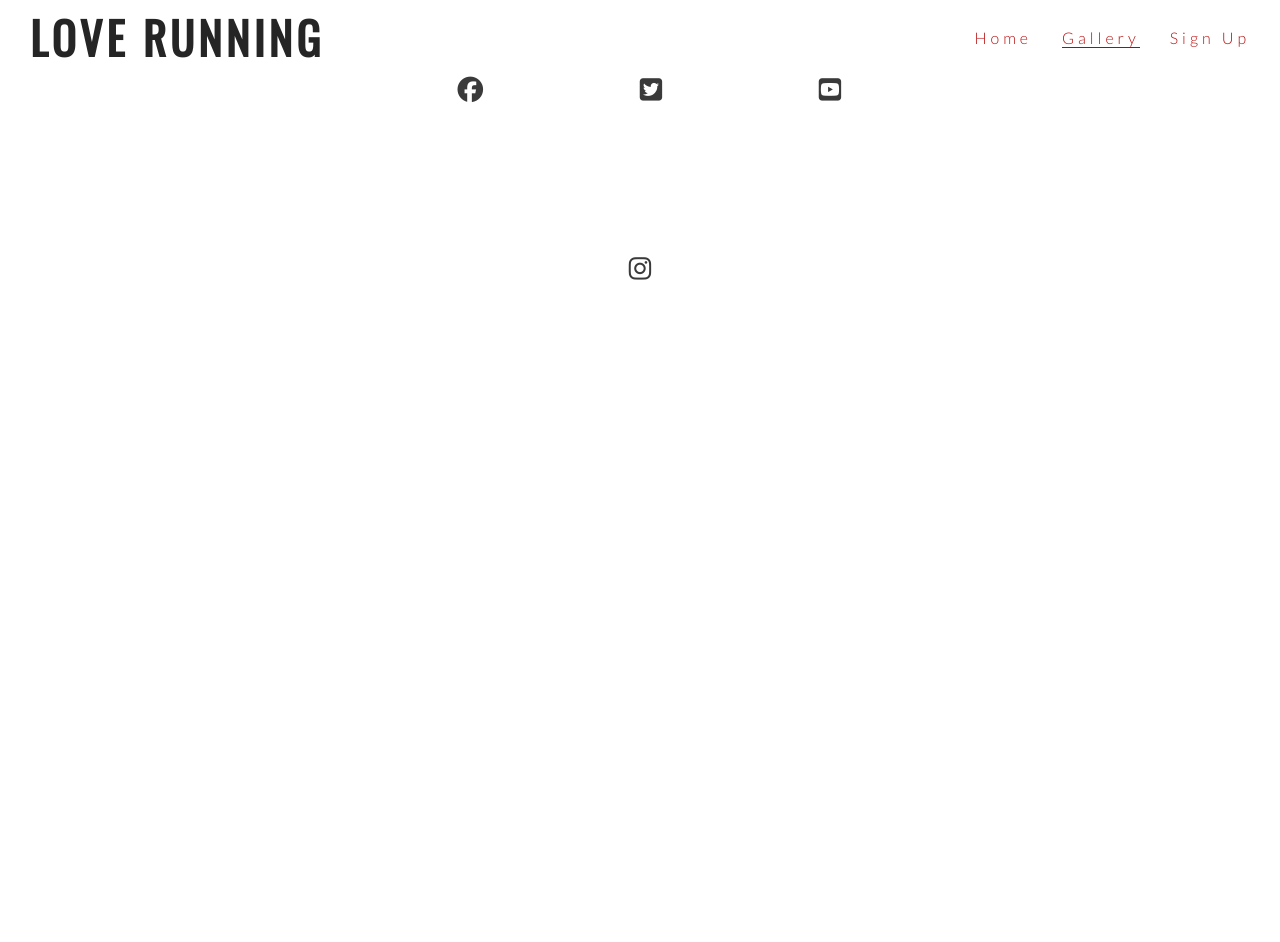
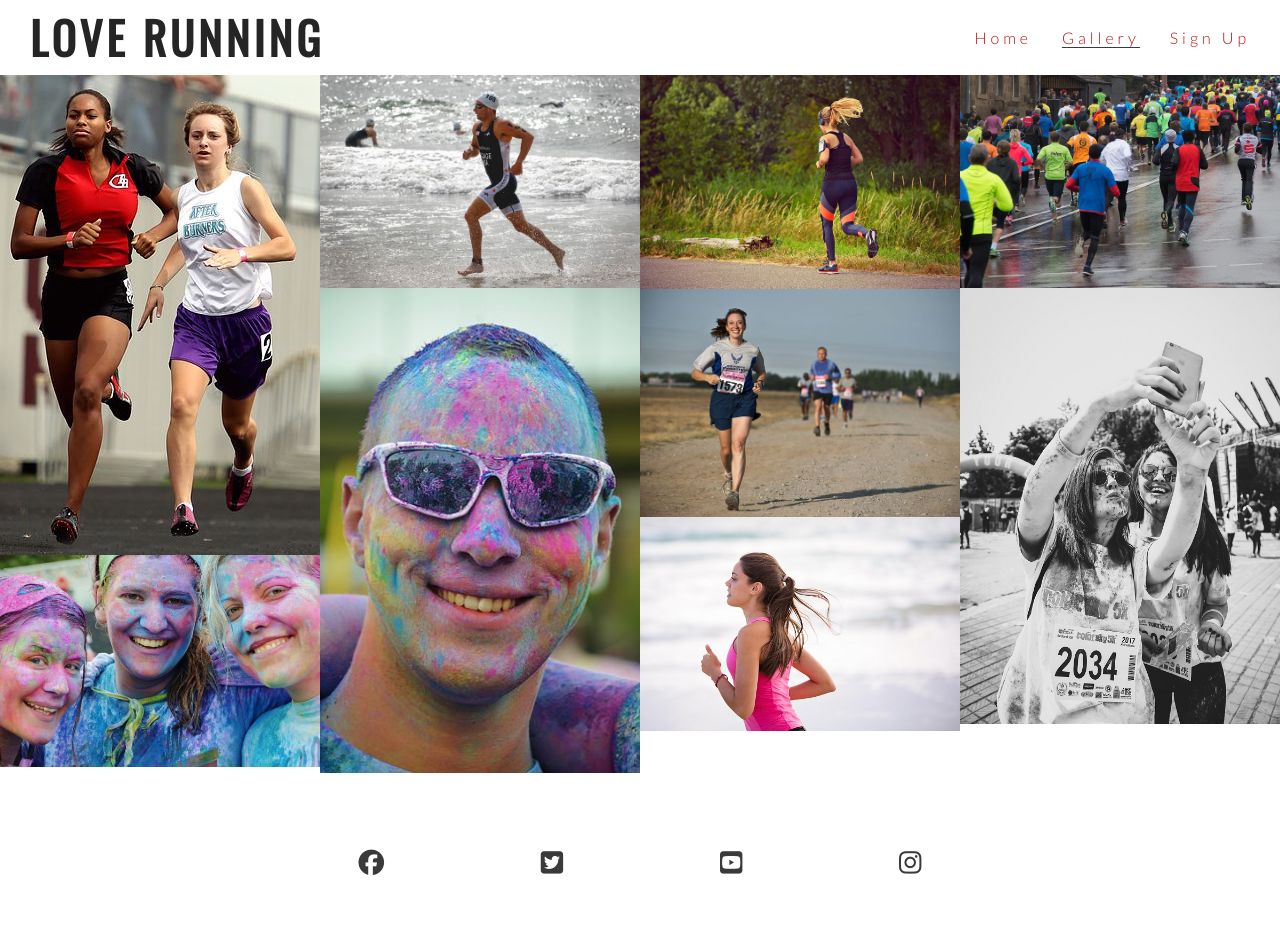
Before and after one commit to ujuadimora-dev/uju-template-repository, a plain HTML site: page gallery.html in a window 1280 px wide. Before the commit the page ends 800 px from the top, so only its background shows below. Drawn offline with nearby package versions, Linux system fonts and the light colour scheme.

Commit message:
add garllery images and masonry styling

```diff
--- a/assets/css/style.css
+++ b/assets/css/style.css
@@ -220,3 +220,15 @@ hr{
    padding: 5%;
    color: #3a3a3a;
  }
+ /*....garllery styling--*/
+
+ #fotos {
+   clear: both;
+   line-height: 0; /*....to remove any horizontal gaps between the fotos--*/
+   column-count: 4;
+   column-gap: 0;
+
+ }
+ #fotos img {
+   width: 100%;
+ }
--- a/gallery.html
+++ b/gallery.html
@@ -31,6 +31,17 @@
         </nav>
 
     </header>
+    <section id="fotos">
+        <img src="/assets/image/athletes.jpg" alt="two athletes running together">
+        <img src="/assets/image/girls.jpg" alt="three girls at the charity running festival">
+        <img src="/assets/image/runner3.jpg" alt="sole male runner jogging on a beach">
+        <img src="/assets/image/man.jpg" alt="man at charity running festival">
+        <img src="/assets/image/runner1.jpg" alt="solo female running throughthe phoenix park">
+        <img src="/assets/image/runner2.jpg" alt="runners completing in marathon">
+        <img src="/assets/image/runner4.jpg" alt="solo female runner jogging through the beach">
+        <img src="/assets/image/running_gang.jpg" alt="large group runners taking part on a Marathon raining day">
+        <img src="/assets/image/mud-run.jpg" alt="two  women taling a muddy selfie after a mud runners championship ">
+    </section>
 
     <footer>
         <ul class="social-networks">
```
Also changed, not shown: assets/image/athletes.jpg (added), assets/image/girls.jpg (added), assets/image/man.jpg (added), assets/image/mud-run.jpg (added), assets/image/runner1.jpg (added), assets/image/runner2.jpg (added), assets/image/runner3.jpg (added), assets/image/runner4.jpg (added), assets/image/running_gang.jpg (added).
